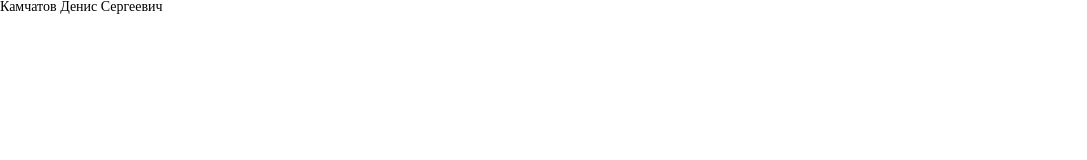
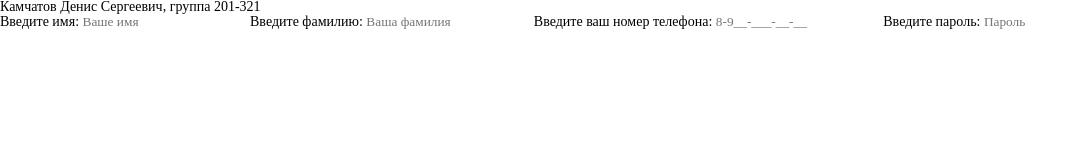
Before and after one commit to DenisKamchatov/Lab_2, a plain HTML site: page index.html in a window 1280 px wide. Shown: the whole page, without its empty margins (0-1087 px from the left). Drawn offline with Linux system fonts and the light colour scheme.

Commit message:
git_commit

```diff
--- a/index.html
+++ b/index.html
@@ -11,18 +11,33 @@
 </head>
 
 <body>
+    <div class="content">
         <header>
             <div class="header__name">
-            <h1>Камчатов Денис Сергеевич</h1>
+                <h1>Камчатов Денис Сергеевич, группа 201-321</h1>
             </div>
         </header>
         <main>
             <form>
-
+                <label for="name">Введите имя:</label>
+                <input type="text" placeholder="Ваше имя" id="name">
+                <label for="surname">Введите фамилию:</label>
+                <input type="text" placeholder="Ваша фамилия" id="surname">
+                <label for="number">Введите ваш номер телефона:</label>
+                <input type="text" placeholder="8-9__-___-__-__" id="number">
+                <label for="password">Введите пароль:</label>
+                <input type="password" placeholder="Пароль" id="password">
             </form>
-        <section class="gallery"></section>
+            <section class="gallery">
+                <!-- <img src="./img/cat.jpg" alt="cat">
+                <img src="" alt="">
+                <img src="" alt="">
+                <img src="" alt="">
+                <img src="" alt=""> -->
+            </section>
         </main>
         <footer></footer>
+    </div>
 </body>
 
 </html>
```
Lines whose indentation alone changed are shown as unchanged.
